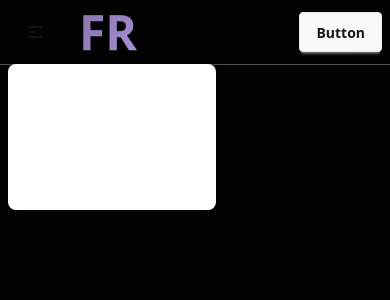
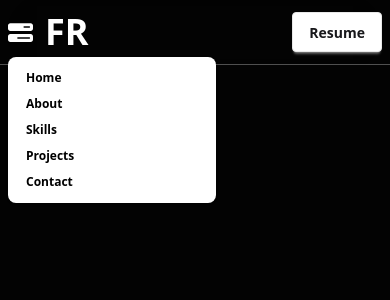
Before and after one commit to FajlaRabby24/personal-portfolio, a React (Vite) app: page / in a window 390 px wide. Both pictures are taken after a click on the button 35 px from the left and 32 px from the top of the page. Shown: the top 300 px of the page. Built offline with nearby package versions, Linux system fonts and the light colour scheme.

Commit message:
navbar done

```diff
--- a/package.json
+++ b/package.json
@@ -14,6 +14,7 @@
     "daisyui": "^5.0.43",
     "react": "^19.1.0",
     "react-dom": "^19.1.0",
+    "react-icons": "^5.5.0",
     "tailwindcss": "^4.1.11"
   },
   "devDependencies": {
--- a/src/components/Navbar.jsx
+++ b/src/components/Navbar.jsx
@@ -1,28 +1,45 @@
+import { FaBarsProgress } from "react-icons/fa6";
+
 const Navbar = () => {
   const links = (
     <>
       <li>
-        <a className="text-white font-semibold " href="#">
+        <a
+          className="text-black md:text-white font-bold md:font-semibold "
+          href="#"
+        >
           Home
         </a>
       </li>
       <li>
-        <a className="text-white font-semibold " href="#">
+        <a
+          className="text-black md:text-white font-bold md:font-semibold "
+          href="#"
+        >
           About
         </a>
       </li>
       <li>
-        <a className="text-white font-semibold " href="#">
+        <a
+          className="text-black md:text-white font-bold md:font-semibold "
+          href="#"
+        >
           Skills
         </a>
       </li>
       <li>
-        <a className="text-white font-semibold " href="#">
+        <a
+          className="text-black md:text-white font-bold md:font-semibold "
+          href="#"
+        >
           Projects
         </a>
       </li>
       <li>
-        <a className="text-white font-semibold " href="#">
+        <a
+          className="text-black md:text-white font-bold md:font-semibold "
+          href="#"
+        >
           Contact
         </a>
       </li>
@@ -32,41 +49,27 @@ const Navbar = () => {
   return (
     <nav className="max-w-7xl mx-auto ">
       <div className="navbar">
-        <div className="navbar-start">
+        <div className="navbar-start gap-3">
           <div className="dropdown">
-            <div tabIndex={0} role="button" className="btn btn-ghost lg:hidden">
-              <svg
-                xmlns="http://www.w3.org/2000/svg"
-                className="h-5 w-5"
-                fill="none"
-                viewBox="0 0 24 24"
-                stroke="currentColor"
-              >
-                {" "}
-                <path
-                  strokeLinecap="round"
-                  strokeLinejoin="round"
-                  strokeWidth="2"
-                  d="M4 6h16M4 12h8m-8 6h16"
-                />{" "}
-              </svg>
+            <div tabIndex={0} role="button" className="md:hidden">
+              <FaBarsProgress color="white" size={25} />
             </div>
             <ul
               tabIndex={0}
-              className="menu menu-sm dropdown-content bg-base-100 rounded-box z-1 mt-3 w-52 p-2 shadow"
+              className="menu menu-sm dropdown-content bg-white  rounded-box z-1 mt-3 w-52 p-2 shadow"
             >
               {links}
             </ul>
           </div>
-          <a className="btn btn-ghost text-xl">
-            <h3 className="font-bold text-5xl text-white title">FR</h3>
+          <a className=" text-xl">
+            <h3 className="font-bold text-4xl  md:text-5xl text-white ">FR</h3>
           </a>
         </div>
-        <div className="navbar-center hidden lg:flex">
-          <ul className="menu menu-horizontal px-1 gap-5">{links}</ul>
+        <div className="navbar-center hidden md:flex">
+          <ul className="menu menu-horizontal px-1 gap-3">{links}</ul>
         </div>
         <div className="navbar-end">
-          <a className="btn">Button</a>
+          <button className="btn font-bold  bg-white ">Resume</button>
         </div>
       </div>
     </nav>
```
Also changed, not shown: 2 other files (tests, documents, lock files or other folders).
